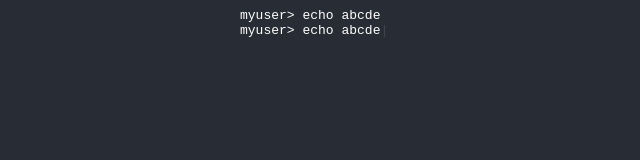
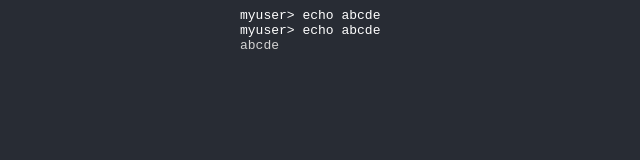
Before and after one commit to richardimaoka/mobile-terminal, a Next.js app in the folder nextjs/: page / in a window 1280 px wide. Shown: the top 160 px of the page, without its empty margins (0-640 px from the left). Built offline with nearby package versions, Linux system fonts and the light colour scheme.

Commit message:
output color

```diff
--- a/nextjs/app/components/Output.module.css
+++ b/nextjs/app/components/Output.module.css
@@ -6,3 +6,7 @@
   white-space: pre-wrap;
   width: 100%;
 }
+
+.output {
+  color: rgb(211, 211, 211);
+}
--- a/nextjs/app/components/Output.tsx
+++ b/nextjs/app/components/Output.tsx
@@ -9,7 +9,7 @@ export type OutputProps = Props;
 export function Output(props: Props) {
   return (
     <pre className={styles.component}>
-      <code>{props.output}</code>
+      <code className={styles.output}>{props.output}</code>
     </pre>
   );
 }
--- a/nextjs/app/components/TerminalComponent.tsx
+++ b/nextjs/app/components/TerminalComponent.tsx
@@ -35,6 +35,11 @@ export default function TerminalComponent() {
       // command: "sleep 100000000000000",
       command: "echo abcde",
     },
+    {
+      id: 3,
+      type: "output",
+      output: "abcde",
+    },
   ];
 
   return (
```
